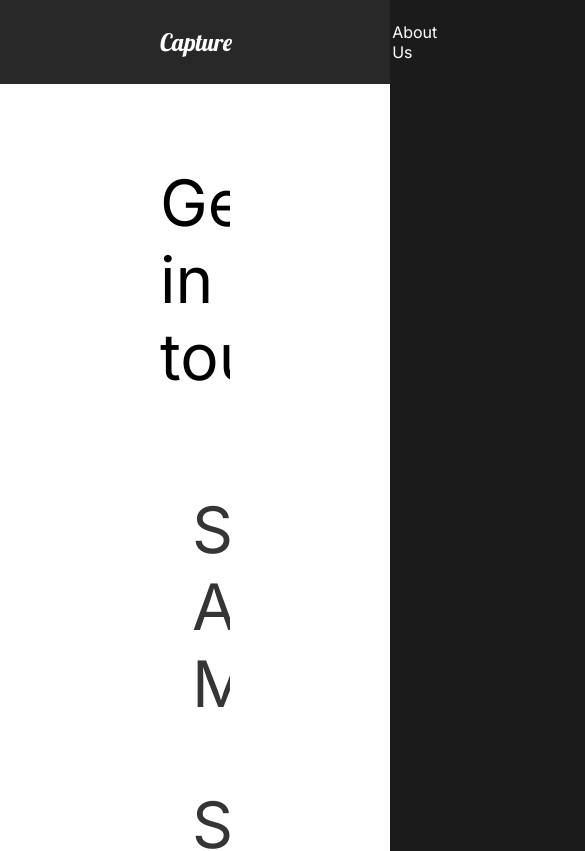
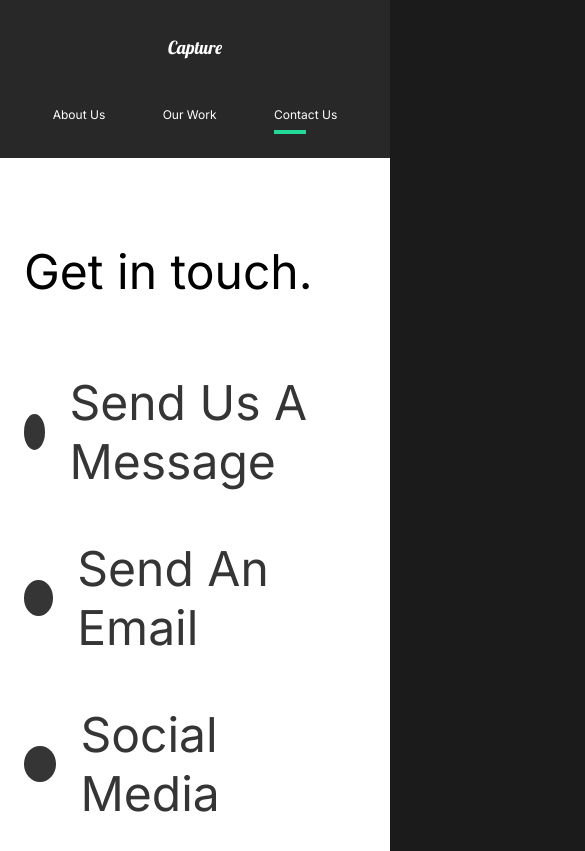
Before and after one commit to golandor/react-capture, a React (Create React App) app: page /contact in a window 390 px wide. Shown: the top 851 px of the page, 585 px wide, since content can reach past the window. Built offline with nearby package versions, Linux system fonts and the light colour scheme.

Commit message:
Mobile Friendly + Navbar Animation

```diff
--- a/src/components/GlobalStyle.js
+++ b/src/components/GlobalStyle.js
@@ -6,6 +6,12 @@
     margin:0;
     padding:0;
     box-sizing:border-box;
+}
+
+html{
+    @media (max-width:1700px){
+        font-size:75%;
+    }
 }
 body{
     background:#1b1b1b;
--- a/src/components/Nav.js
+++ b/src/components/Nav.js
@@ -2,7 +2,11 @@
 import styled from "styled-components";
 import { Link } from "react-router-dom";
 
+import { motion } from "framer-motion";
+import { useLocation } from "react-router-dom";
+
 const Nav = () => {
+  const { pathname } = useLocation();
   return (
     <StyledNav>
       <h1>
@@ -13,12 +17,27 @@
       <ul>
         <li>
           <Link to="/">About Us</Link>
+          <Line
+            transition={{ duration: 0.75 }}
+            initial={{ width: "0%" }}
+            animate={{ width: pathname === "/" ? "50%" : "0%" }}
+          />
         </li>
         <li>
           <Link to="/work">Our Work</Link>
+          <Line
+            transition={{ duration: 0.75 }}
+            initial={{ width: "0%" }}
+            animate={{ width: pathname === "/work" ? "50%" : "0%" }}
+          />
         </li>
         <li>
           <Link to="/contact">Contact Us</Link>
+          <Line
+            transition={{ duration: 0.75 }}
+            initial={{ width: "0%" }}
+            animate={{ width: pathname === "/contact" ? "50%" : "0%" }}
+          />
         </li>
       </ul>
     </StyledNav>
@@ -31,7 +50,7 @@
   justify-content: space-between;
   margin: auto;
   align-items: center;
-  padding: 1rem 10rem;
+  padding: 1rem 2rem;
   background-color: #282828;
   position: sticky;
   top: 0;
@@ -53,6 +72,34 @@
     padding-left: 10rem;
     position: relative;
   }
+  @media (max-width: 1300px) {
+    flex-direction: column;
+    padding: 1rem;
+    #logo {
+      display: inline-block;
+      padding: 2rem;
+    }
+    ul {
+      padding: 2rem 1rem;
+      justify-content: space-around;
+      width: 100%;
+      li {
+        padding: 0;
+      }
+    }
+  }
+`;
+const Line = styled(motion.div)`
+  height: 0.3rem;
+  background: #23d997;
+  width: 0%;
+  position: absolute;
+  bottom: -80%;
+  left: 60%;
+
+  @media (max-width: 1300px) {
+    left: 0%;
+  }
 `;
 
 export default Nav;
--- a/src/components/ServicesSection.js
+++ b/src/components/ServicesSection.js
@@ -69,7 +69,6 @@
   h2 {
     padding-bottom: 5rem;
   }
-
   p {
     width: 70%;
     padding-top: 2rem 0rem 4rem 0rem;
@@ -78,6 +77,9 @@
 const Cards = styled.div`
   display: flex;
   flex-wrap: wrap;
+  @media (max-width: 1300px) {
+    justify-content: center;
+  }
 `;
 
 const Card = styled.div`
--- a/src/components/useScroll.js
+++ b/src/components/useScroll.js
@@ -3,7 +3,7 @@
 
 export const useScroll = () => {
   const controls = useAnimation();
-  const [element, view] = useInView({ threshold: 0.5 });
+  const [element, view] = useInView({ threshold: 0.3 });
 
   if (view) {
     controls.start("show");
--- a/src/pages/ContactUs.js
+++ b/src/pages/ContactUs.js
@@ -47,11 +47,18 @@
   padding: 5rem 10rem;
   color: #353535;
   min-height: 90vh;
+  @media (max-width: 1500px) {
+    padding: 2rem;
+    font-size: 1rem;
+  }
 `;
 
 const Title = styled.div`
   margin-bottom: 4rem;
   color: black;
+  @media (max-width: 1500px) {
+    margin-top: 5rem;
+  }
 `;
 
 const Hide = styled.div`
--- a/src/pages/MovieDetail.js
+++ b/src/pages/MovieDetail.js
@@ -53,6 +53,7 @@
   padding-top: 20vh;
   position: relative;
   h2 {
+    font-size: 3.5rem;
     position: absolute;
     top: 10%;
     left: 50%;
@@ -70,6 +71,10 @@
   margin: 5rem 10rem;
   align-items: center;
   justify-content: space-around;
+  @media (max-width: 1500px) {
+    margin: 2rem 2rem;
+    display: block;
+  }
 `;
 const AwardStyle = styled.div`
   padding: 5rem;
--- a/src/pages/OurWork.js
+++ b/src/pages/OurWork.js
@@ -79,6 +79,9 @@
   h2 {
     padding: 1rem 0rem;
   }
+  @media (max-width: 1300px) {
+    padding: 2rem 2rem;
+  }
 `;
 const Movie = styled(motion.div)`
   padding-bottom: 10rem;
--- a/src/styles.js
+++ b/src/styles.js
@@ -8,6 +8,11 @@
   justify-content: space-between;
   padding: 5rem 10rem;
   color: white;
+  @media (max-width: 1300px) {
+    display: block;
+    padding: 2rem 2rem;
+    text-align: center;
+  }
 `;
 
 export const Description = styled.div`
@@ -16,6 +21,12 @@
   z-index: 2;
   h2 {
     font-weight: lighter;
+  }
+  @media (max-width: 1300px) {
+    padding: 0;
+    button {
+      margin: 2rem 0rem 5rem 0rem;
+    }
   }
 `;
 
```
